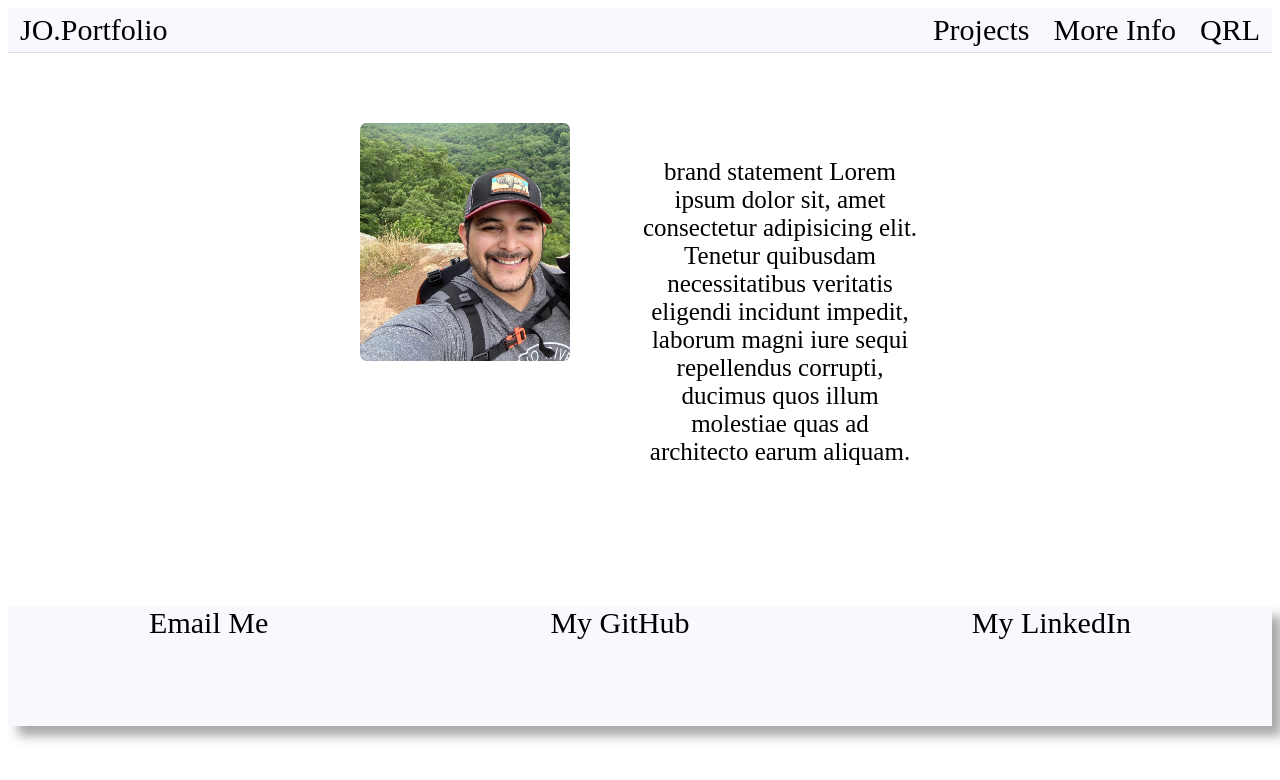
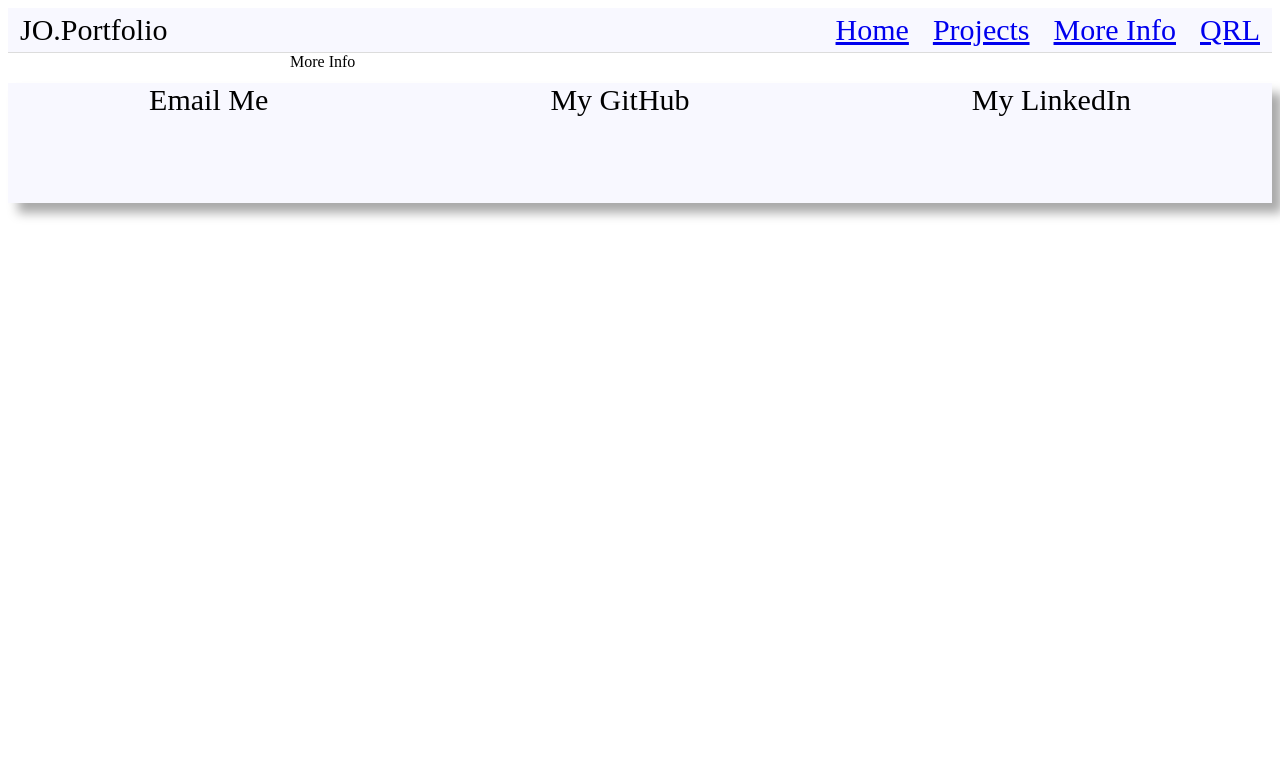
Before and after one commit to jesusoyer/Personal-React-Portfolio, a React (Create React App) app in the folder personal/: page /moreInfo in a window 1280 px wide. Shown: the top 780 px of the page. Built offline with nearby package versions, Linux system fonts and the light colour scheme; a web font is replaced by a local one.

Commit message:
added links to navbar and added pages for varius pages

```diff
--- a/personal/package.json
+++ b/personal/package.json
@@ -8,6 +8,7 @@
     "@testing-library/user-event": "^13.5.0",
     "react": "^18.2.0",
     "react-dom": "^18.2.0",
+    "react-router-dom": "^6.8.1",
     "react-scripts": "5.0.1",
     "web-vitals": "^2.1.4"
   },
--- a/personal/src/components/App.js
+++ b/personal/src/components/App.js
@@ -1,20 +1,33 @@
 import React from "react";
 import NavBar from "./NavBar";
 import Footer from "./Footer";
+import { BrowserRouter as Router, Routes, Route } from 'react-router-dom';
+
 import HomePage from "./HomePage"
+import Projects from "./Projects";
+import MoreInfo from "./MoreInfo";
+import Qrl from "./Qrl";
 
 import './app.css'
+
+
 
 class App extends React.Component{
   render(){
     return(
-      <div>
+      <Router>
+
         <NavBar />
       <div className="mainContainer">
-      <HomePage />
+      <Routes>
+      <Route path="/" element={<HomePage />}/>
+      <Route path="/projects" element={<Projects />}/>
+      <Route path="/moreInfo" element={<MoreInfo />}/>
+      <Route path="/qrl" element={<Qrl />}/>
+      </Routes>
       </div>
       <Footer />
-      </div>
+      </Router>
     )
   }
 }
--- /dev/null
+++ b/personal/src/components/MoreInfo.js
@@ -0,0 +1,14 @@
+import React from 'react';
+import './app.css';
+
+class MoreInfo extends React.Component{
+    render(){
+      return(
+
+        <div> More Info
+
+        </div>
+      )
+    }
+  }
+  export default MoreInfo;
--- a/personal/src/components/NavBar.js
+++ b/personal/src/components/NavBar.js
@@ -1,4 +1,5 @@
 import React from 'react';
+import { Link } from 'react-router-dom';
 import './app.css';
 
 class NavBar extends React.Component{
@@ -7,9 +8,10 @@ class NavBar extends React.Component{
 
         <div className="navBar">
           <div className='logoName'>JO.Portfolio</div>
-          <div className='nav'>Projects</div>
-          <div className='nav'>More Info</div>
-          <div className='nav'>QRL</div>
+          <div className='nav'><Link to='/'>Home</Link></div>
+          <div className='nav'><Link to='/projects'>Projects</Link></div>
+          <div className='nav'><Link to="/moreInfo">More Info</Link></div>
+          <div className='nav'><Link to="/qrl">QRL</Link></div>
         </div>
       )
     }
--- /dev/null
+++ b/personal/src/components/Projects.js
@@ -0,0 +1,14 @@
+import React from 'react';
+import './app.css';
+
+class Projects extends React.Component{
+    render(){
+      return(
+
+        <div>Projects
+
+        </div>
+      )
+    }
+  }
+  export default Projects;
--- /dev/null
+++ b/personal/src/components/Qrl.js
@@ -0,0 +1,14 @@
+import React from 'react';
+import './app.css';
+
+class Qrl extends React.Component{
+    render(){
+      return(
+
+        <div>qrl
+
+        </div>
+      )
+    }
+  }
+  export default Qrl;
```
Also changed, not shown: 1 other file (tests, documents, lock files or other folders).
